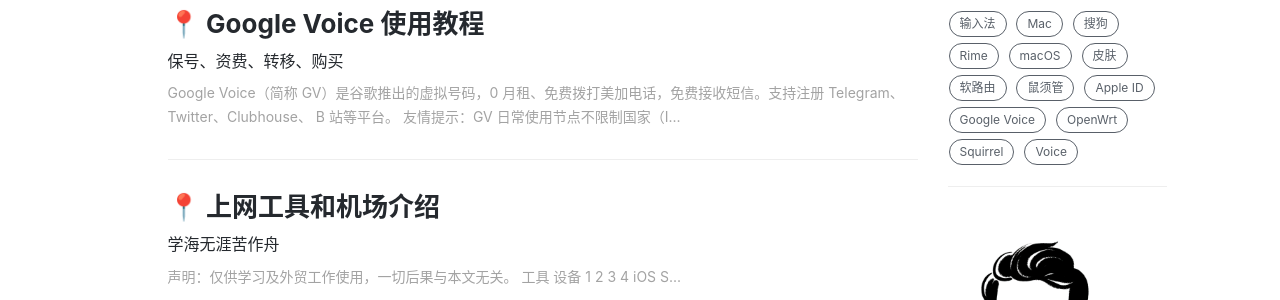
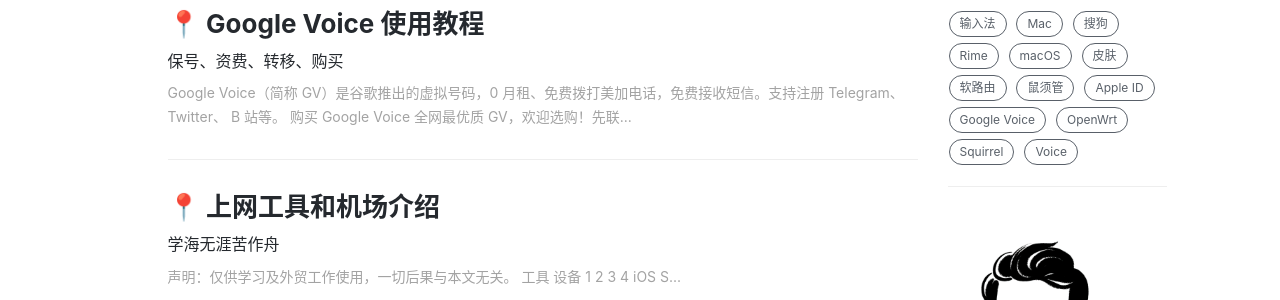
Before and after one commit to ssnhd/ssnhd.github.io, a Jekyll site: the page built from index.html, in a window 1280 px wide and 900 px high. Shown: the part 461-761 px from the top of the window. Built offline with Jekyll 4.4.1, drawn with Linux system fonts in a browser that asks for light colours; nearby versions of some CDN libraries; the list of posts is cut into pages by our own code; comment, search, counter and statistics services are not loaded.

Commit message:
Update 2021-1-27-voice.md

```diff
--- a/_posts/2021-1-27-voice.md
+++ b/_posts/2021-1-27-voice.md
@@ -12,9 +12,7 @@
   - Voice
 ---
 
-Google Voice（简称 GV）是谷歌推出的虚拟号码，0 月租、免费拨打美加电话，免费接收短信。支持注册 Telegram、Twitter、Clubhouse、 B 站等平台。
-
-`友情提示：GV 日常使用节点不限制国家（IP 稳定）。`
+Google Voice（简称 GV）是谷歌推出的虚拟号码，0 月租、免费拨打美加电话，免费接收短信。支持注册 Telegram、Twitter、 B 站等。
 
 
 ## 购买 Google Voice
@@ -30,7 +28,7 @@
 
 ## 登录
 
-登录谷歌账号，可能会**确认您的辅助邮箱**（输入辅助邮箱）。
+登录谷歌账号（谷歌为了安全，登录时可能会确认您的辅助邮箱）。
 
 ![](https://i.imgur.com/cAWNsRj.png)
 
```
